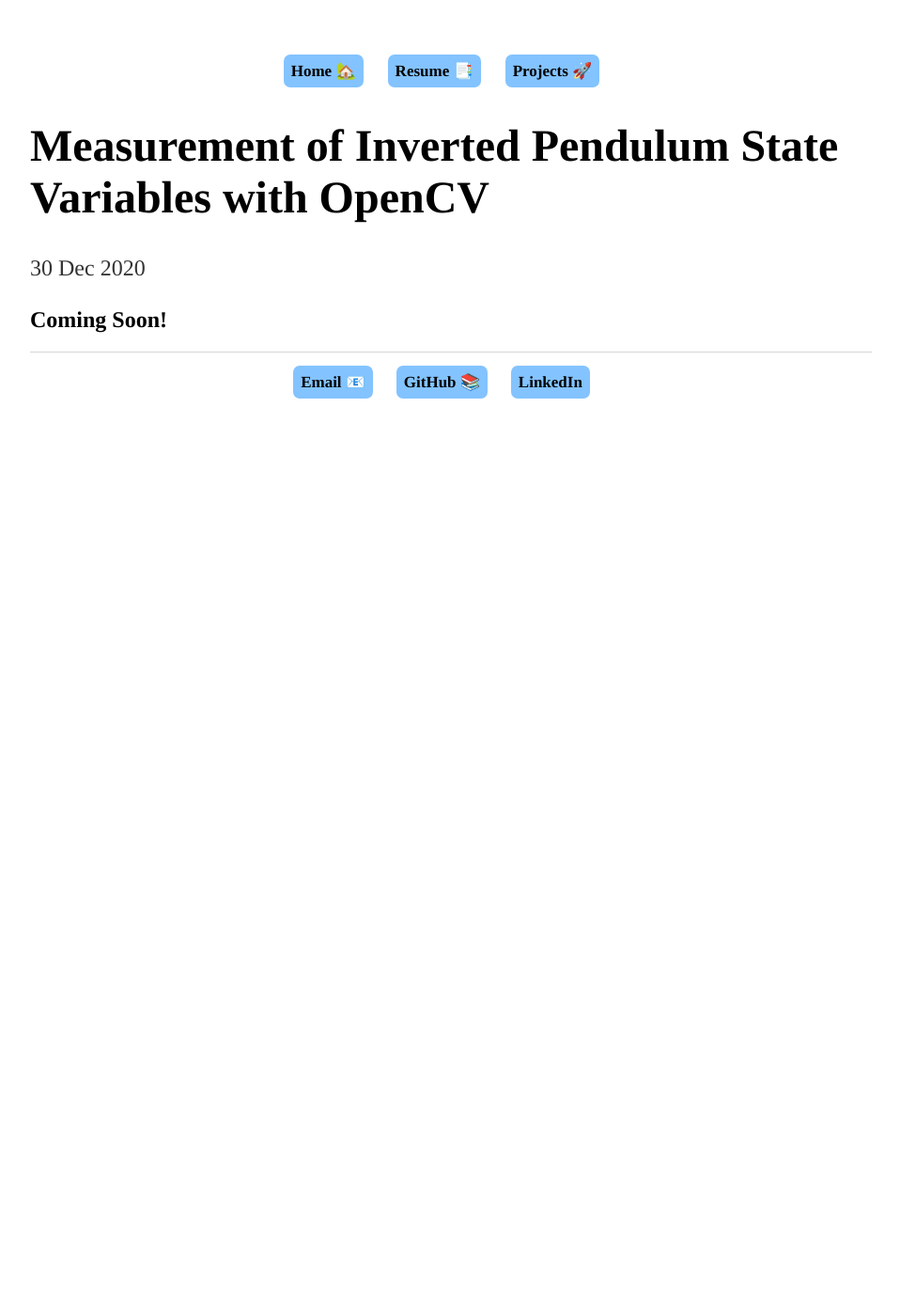
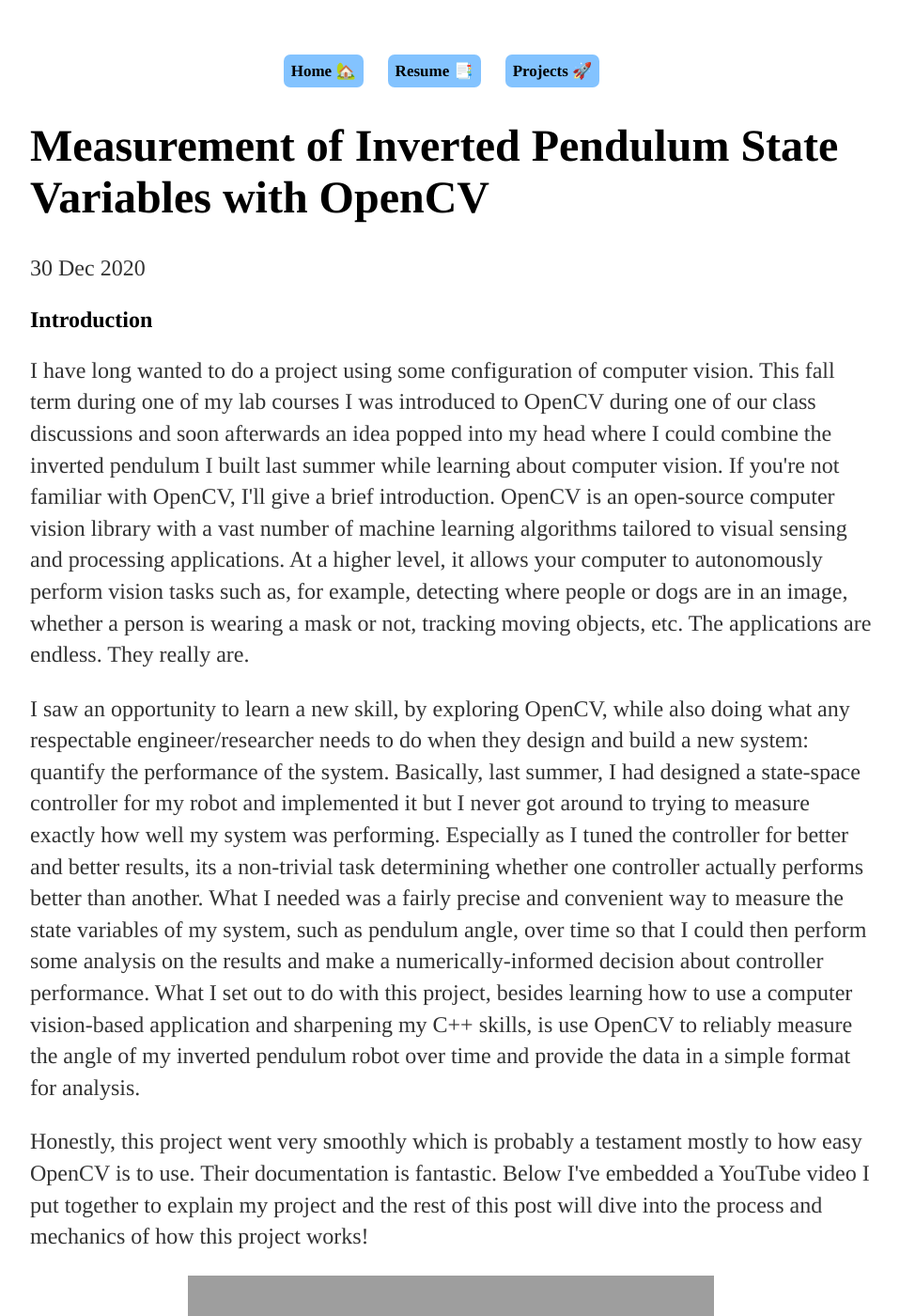
Before and after one commit to MalcolmHodgins/MalcolmHodgins.github.io, a Jekyll site: the page built from _posts/2020-12-30-SBIP OpenCV.md, in a window 1280 px wide and 1400 px high. Shown: the whole window at 94% size, without its empty margins (160-1118 px from the left). Built offline with Jekyll 4.4.1, drawn with Linux system fonts in a browser that asks for light colours; some of the changed text lies outside the part shown; grey boxes are pictures that could not be loaded.

Commit message:
adding to post

```diff
--- a/_posts/2020-12-30-SBIP OpenCV.md
+++ b/_posts/2020-12-30-SBIP OpenCV.md
@@ -5,5 +5,41 @@ title_image: "/images/post_type_images/code.JPG"
 date: 2020-12-30
 ---
 <section>
-  <h2> Coming Soon! </h2>
+  <h2> Introduction </h2>
+    <p>
+      I have long wanted to do a project using some configuration of computer vision. This fall term during one of my lab courses I was introduced to OpenCV during one of our class discussions and soon afterwards an idea popped into my head where I could combine the inverted pendulum I built last summer while learning about computer vision. If you're not familiar with OpenCV, I'll give a brief introduction. OpenCV is an open-source computer vision library with a vast number of machine learning algorithms tailored to visual sensing and processing applications. At a higher level, it allows your computer to autonomously perform vision tasks such as, for example, detecting where people or dogs are in an image, whether a person is wearing a mask or not, tracking moving objects, etc. The applications are endless. They really are.
+    </p>
+    <p>
+      I saw an opportunity to learn a new skill, by exploring OpenCV, while also doing what any respectable engineer/researcher needs to do when they design and build a new system: quantify the performance of the system. Basically, last summer, I had designed a state-space controller for my robot and implemented it but I never got around to trying to measure exactly how well my system was performing. Especially as I tuned the controller for better and better results, its a non-trivial task determining whether one controller actually performs better than another. What I needed was a fairly precise and convenient way to measure the state variables of my system, such as pendulum angle, over time so that I could then perform some analysis on the results and make a numerically-informed decision about controller performance. What I set out to do with this project, besides learning how to use a computer vision-based application and sharpening my C++ skills, is use OpenCV to reliably measure the angle of my inverted pendulum robot over time and provide the data in a simple format for analysis.
+    </p>
+    <p>
+      Honestly, this project went very smoothly which is probably a testament mostly to how easy OpenCV is to use. Their documentation is fantastic. Below I've embedded a YouTube video I put together to explain my project and the rest of this post will dive into the process and mechanics of how this project works!
+    </p>
+
+    <iframe class="centered" width="560" height="315" src="https://www.youtube.com/embed/wsnC2qINjDE" frameborder="0" allow="accelerometer; encrypted-media; gyroscope; picture-in-picture" allowfullscreen></iframe>
 </section>
+
+<span><br></span>
+
+<section>
+  <h2> Process Flow </h2>
+    <p>
+      As alluded to in my video, the flow in this project is broken up into three distinct sections. First, the video of the robot is recorded. Then, the video is analyzed using OpenCV, data about the angle of the pendulum is extracted, and the processed video files are saved. Following data extraction, python is used to create an animation of the plot to match the frames of the video in the original recording. Figure 1 shows this in graphical format.
+    </p>
+    <figure>
+      <img src="/images/sbip_opencv/process_flow.PNG" class="centered">
+      <figcaption class="centered">Figure 1 - Process flow.</figcaption>
+    </figure>
+</section>
+
+<span><br></span>
+
+<section>
+  <h2> OpenCV Script </h2>
+  <p>
+    Let's not beat around the bush; here's the script, but fair warning, its a little long. After the script, I'll break it down so it's a little more digestible.
+  </p>
+  <code class="codebox">
+
+  </code>
+</section>
```
Also changed, not shown: images/sbip_opencv/process_flow.png (added).
